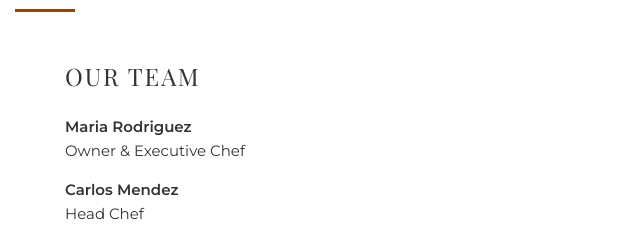
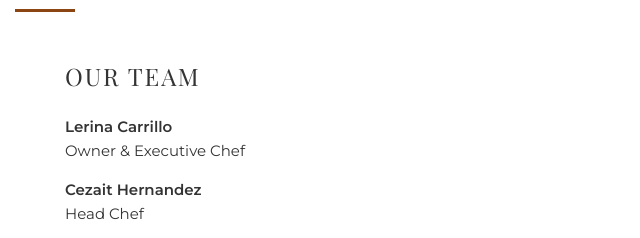
Before and after one commit to ivanexee/Huitlacoche-Taqueria-Restaurant-website, a plain HTML site: page index.html in a window 1280 px wide. Shown: the part 2568-2806 px from the top of the page, 595-1235 px from the left. Drawn offline with nearby package versions, Linux system fonts and the light colour scheme.

Commit message:
Updated chef name and menu items

```diff
--- a/index.html
+++ b/index.html
@@ -113,10 +113,10 @@
         <div class="visit-item fade-in-right">
             <h3>Our Team</h3>
             <div class="team-member">
-                <p><strong>Maria Rodriguez</strong><br>Owner & Executive Chef</p>
+                <p><strong>Lerina Carrillo</strong><br>Owner & Executive Chef</p>
             </div>
             <div class="team-member">
-                <p><strong>Carlos Mendez</strong><br>Head Chef</p>
+                <p><strong>Cezait Hernandez</strong><br>Head Chef</p>
             </div>
             <div class="team-member">
                 <p><strong>Sofia Garcia</strong><br>General Manager</p>
```
Also changed, not shown: home.html (added), 1 other file.
